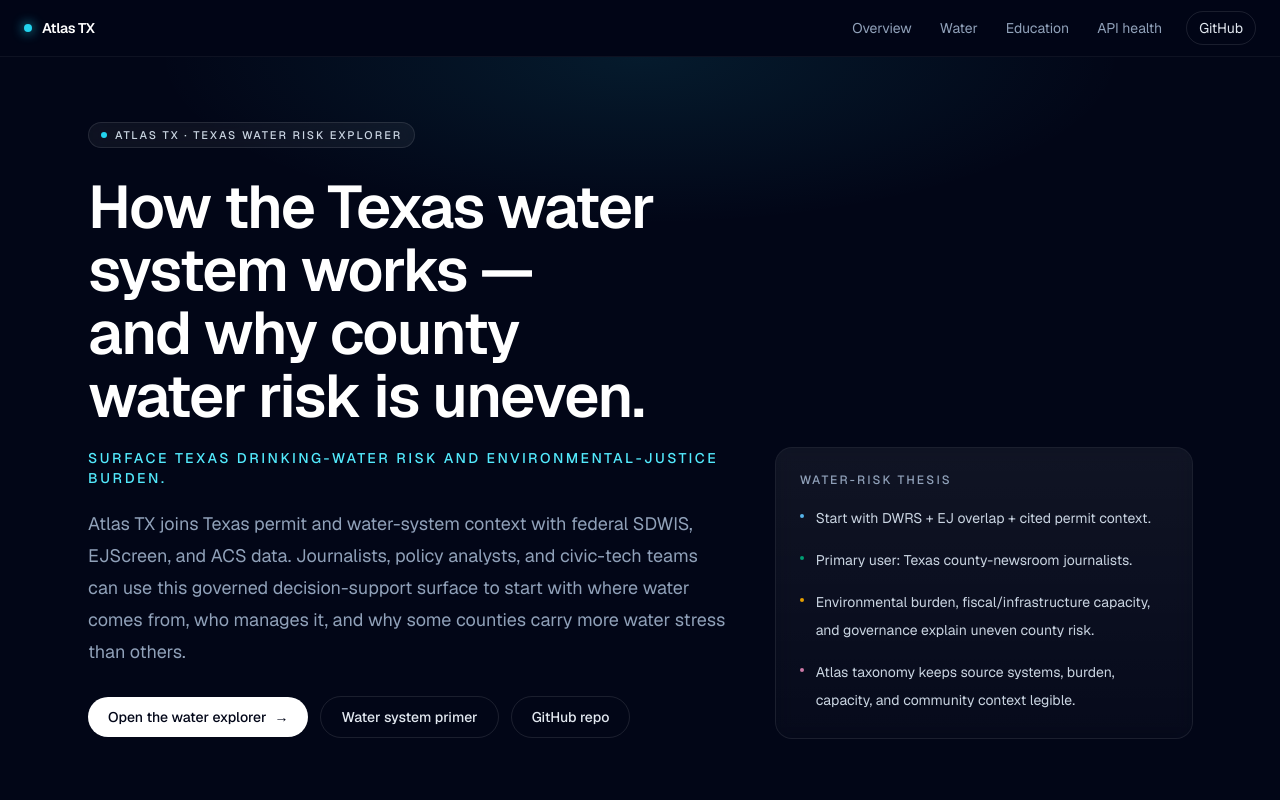
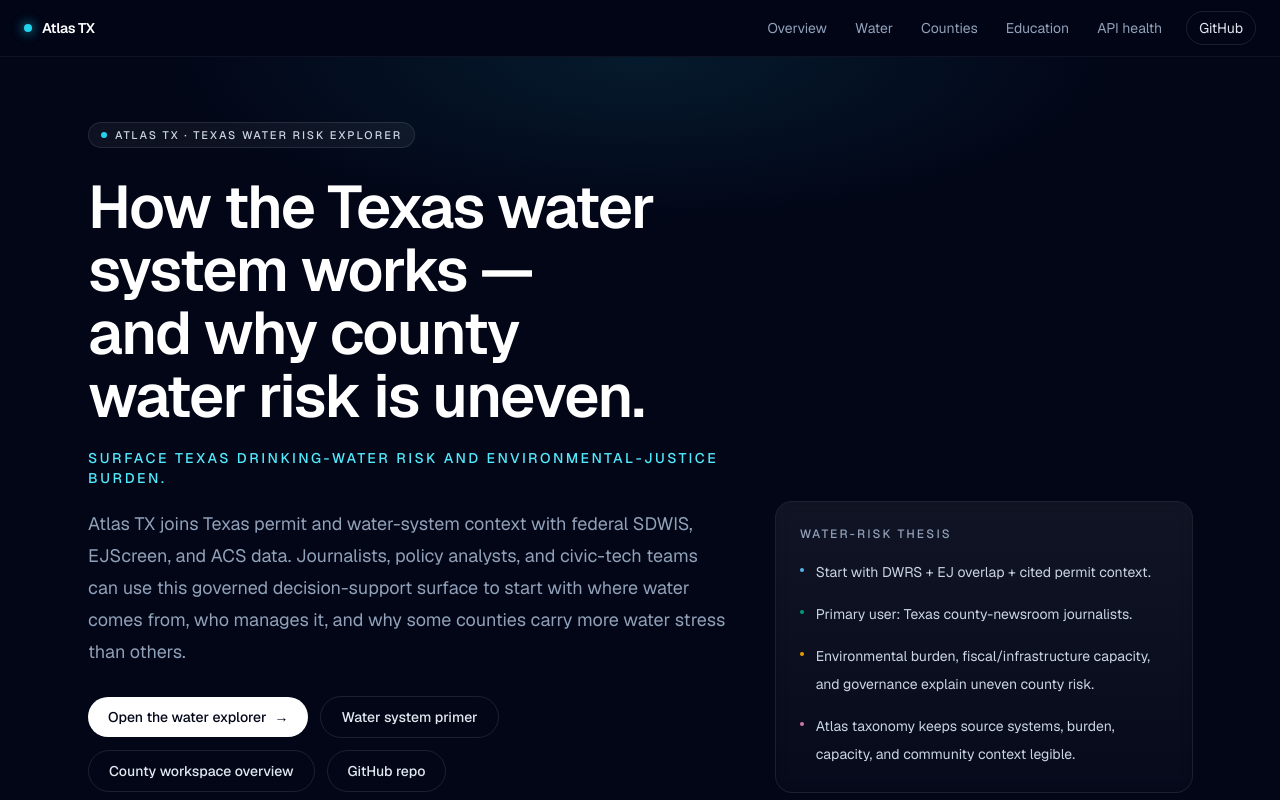
Before and after one commit to sbauwow/atlas-tx, a Next.js app: page / in a window 1280 px wide. Shown: the top 800 px of the page. Built offline with nearby package versions, Linux system fonts and the light colour scheme.

Commit message:
feat: expose counties workflow in nav and home

```diff
--- a/src/app/components/top-nav.tsx
+++ b/src/app/components/top-nav.tsx
@@ -4,6 +4,7 @@
 const NAV_LINKS: Array<{ label: string; href: string }> = [
   { label: "Overview", href: "/" },
   { label: "Water", href: "/water" },
+  { label: "Counties", href: "/counties" },
   { label: "Education", href: "/education" },
   { label: "API health", href: "/api/health" },
 ];
--- a/src/app/page.tsx
+++ b/src/app/page.tsx
@@ -42,6 +42,12 @@
               className="rounded-full border border-white/10 px-5 py-2.5 font-medium text-slate-200 transition-colors hover:border-white/20 hover:bg-white/5"
             >
               Water system primer
+            </Link>
+            <Link
+              href="/counties"
+              className="rounded-full border border-white/10 px-5 py-2.5 font-medium text-slate-200 transition-colors hover:border-white/20 hover:bg-white/5"
+            >
+              County workspace overview
             </Link>
             <TrackedLink
               event="outbound"
```
Also changed, not shown: 3 other files (tests, documents, lock files or other folders).
